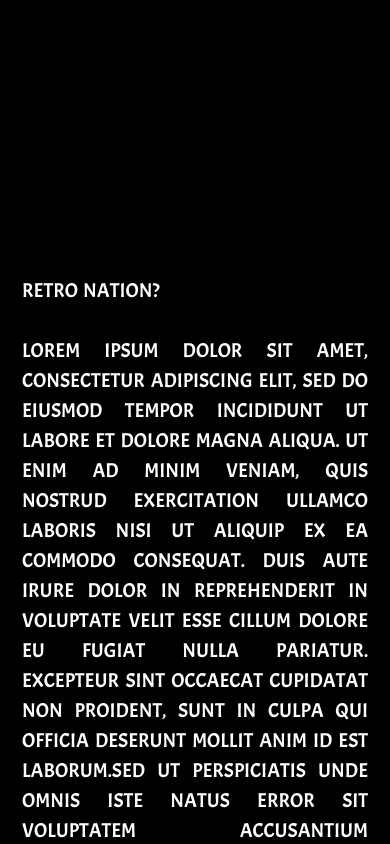
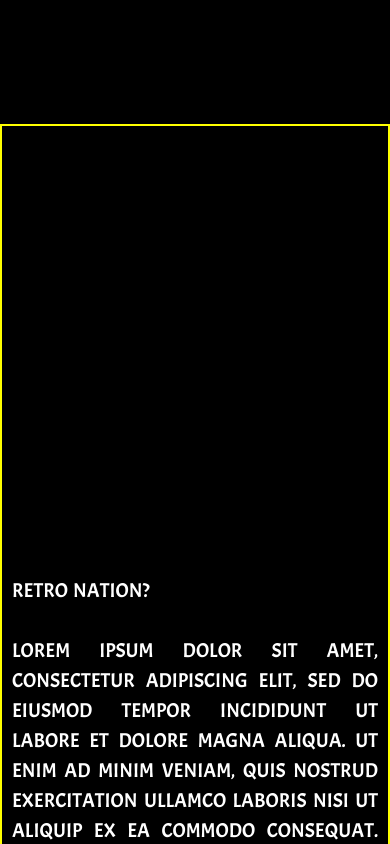
Before and after one commit to sumitpal15/retronation, a plain HTML site: page index.html in a window 390 px wide. Shown: the part 820-1664 px from the top of the page. Drawn offline with nearby package versions, Linux system fonts and the light colour scheme; a web font is replaced by a local one.

Commit message:
New002 Update

```diff
--- a/css/style.css
+++ b/css/style.css
@@ -198,7 +198,6 @@ section{
     text-align: justify;
     text-justify: inter-word;
     font-size: 1.25rem;
-    word-spacing: 2px;
 }
 
 /* Third Page
@@ -261,9 +260,16 @@ section{
         animation: run 20s linear infinite;
         letter-spacing: 8px;
     }
+    .secondPage{
+        background-color: black;
+        border: 2px yellow solid;
+        margin-top: 100px;
+        /* align-items: center; */
+        /* justify-content: center; */
+    }
     .explore-page{
-        margin: 20px;
-        margin-top: 150px;
+        margin: 10px;
+        margin-top: 450px;
         text-align: justify;
         text-justify: inter-word;
         font-size: 1.25rem;
```
